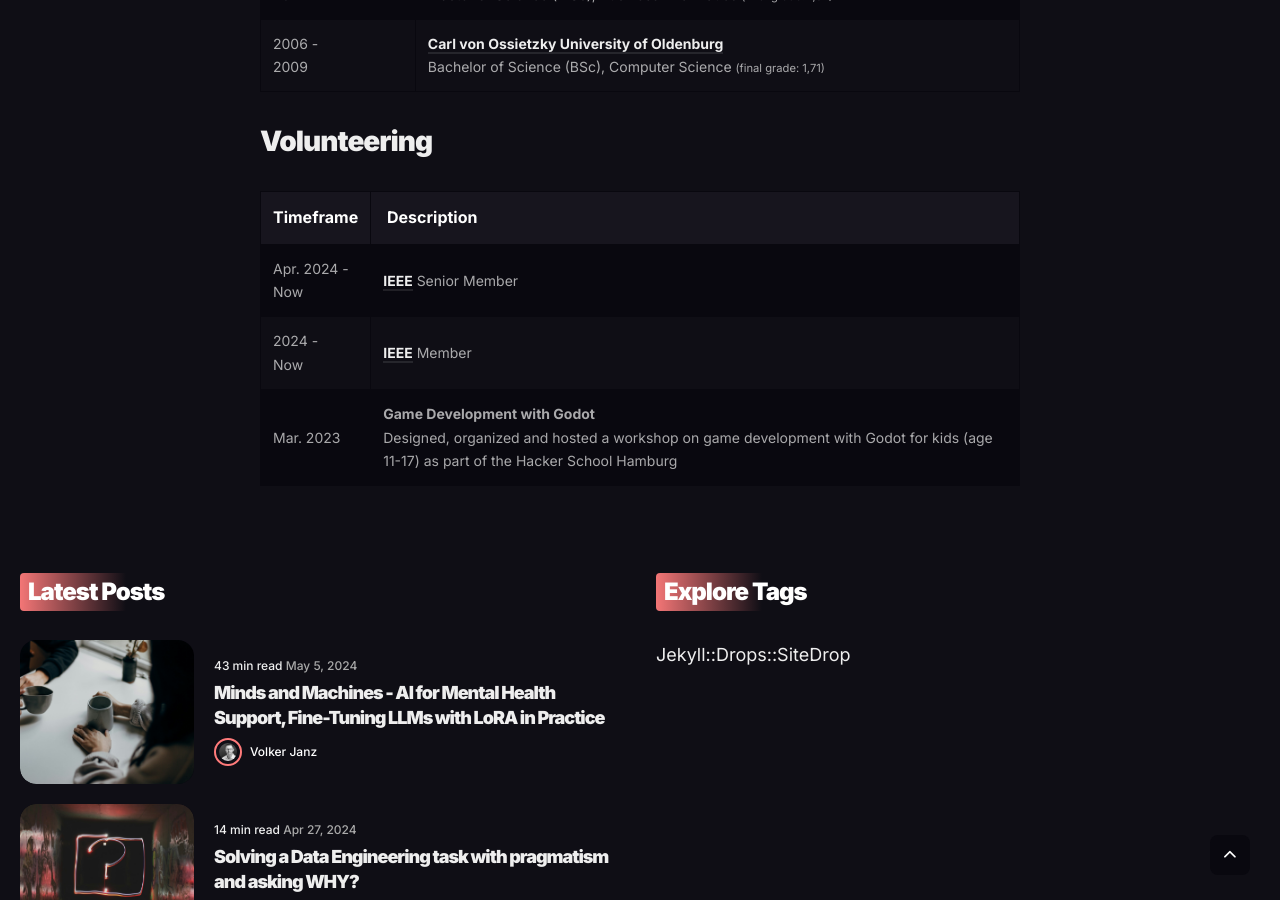
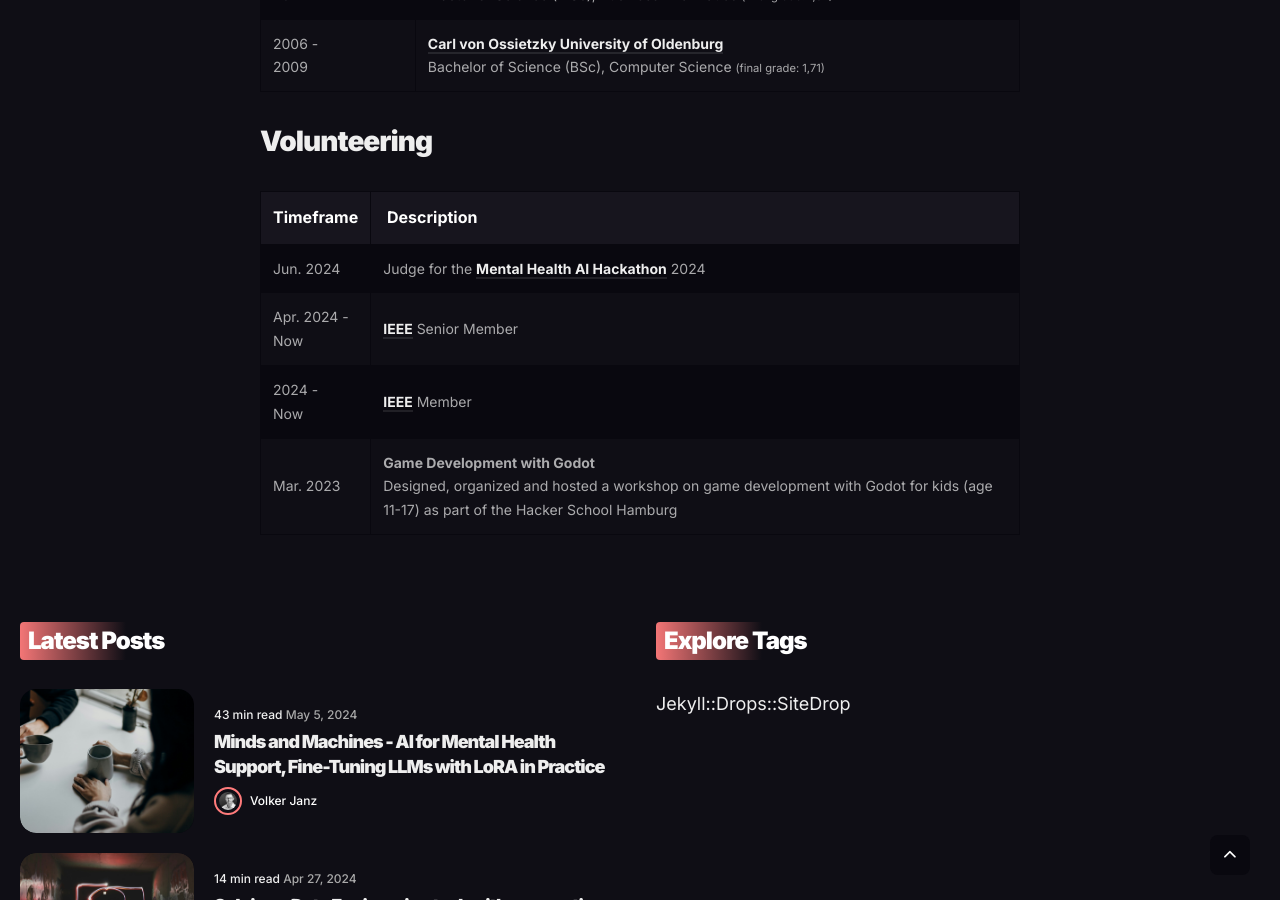
Before and after one commit to vojay-dev/vojay-dev.github.io, a Jekyll site: the page built from _pages/about.md, in a window 1280 px wide and 900 px high, scrolled down 2587 px. Built offline with Jekyll 4.4.1, drawn with Linux system fonts in a browser that asks for light colours; nearby versions of some CDN libraries.

Commit message:
Add judging

```diff
--- a/_pages/about.md
+++ b/_pages/about.md
@@ -46,6 +46,7 @@ My name is Volker and I am working as an Expert Data Engineer at [InnoGames](htt
 
 | Timeframe                    | Description                                                                                        |
 |------------------------------|----------------------------------------------------------------------------------------------------|
+| Jun.&nbsp;2024               | Judge for the [**Mental Health AI Hackathon**](https://hackformental.com/){:target="_blank"} 2024  |
 | Apr.&nbsp;2024 - <br /> Now  | [**IEEE**](https://www.ieee.org){:target="_blank"} Senior Member                                   |
 | 2024 - <br /> Now            | [**IEEE**](https://www.ieee.org){:target="_blank"} Member                                          |
 | Mar.&nbsp;2023               | **Game Development with Godot** <br /> Designed, organized and hosted a workshop on game development with Godot for kids (age 11-17) as part of the Hacker School Hamburg |
```
